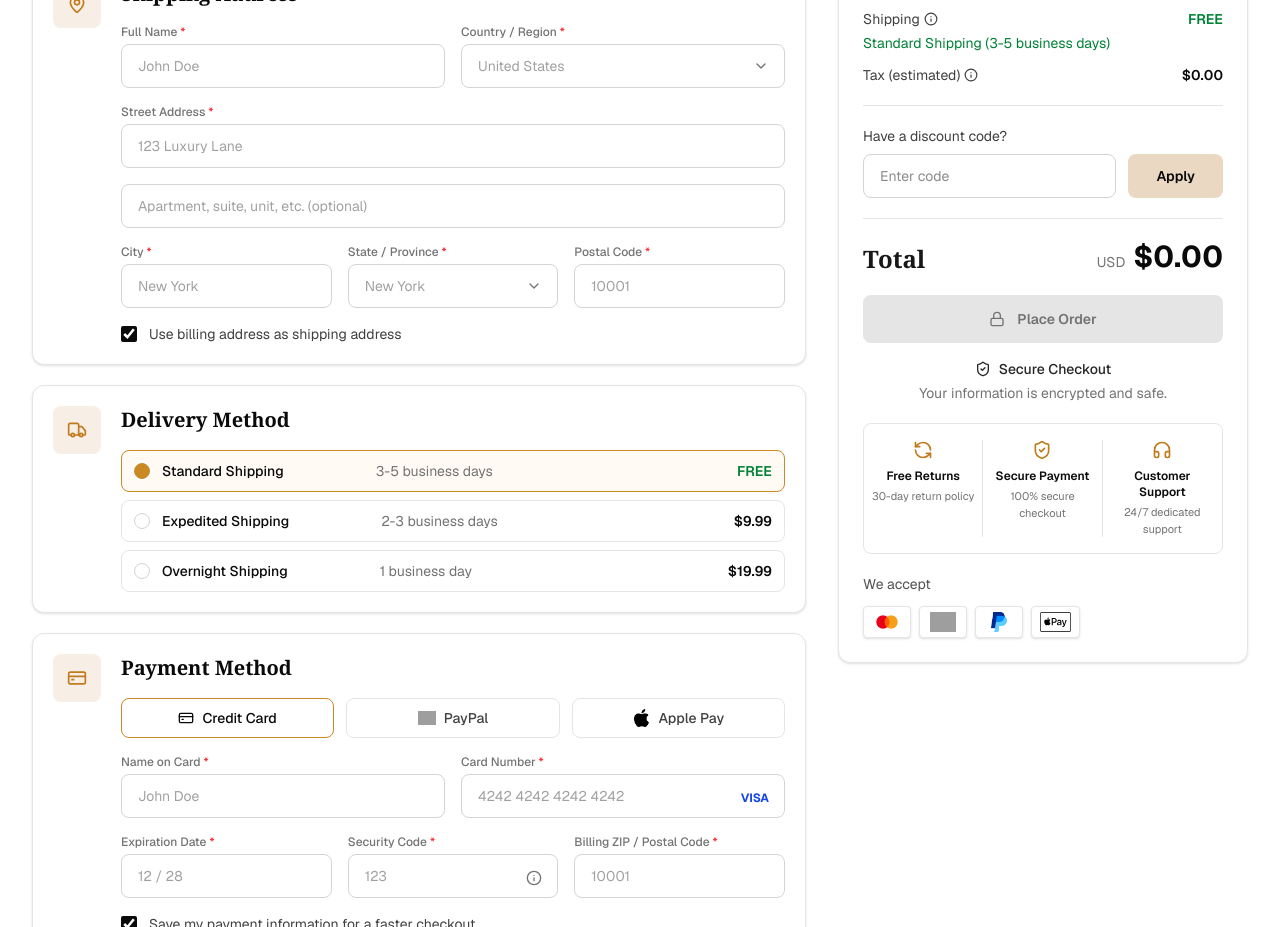
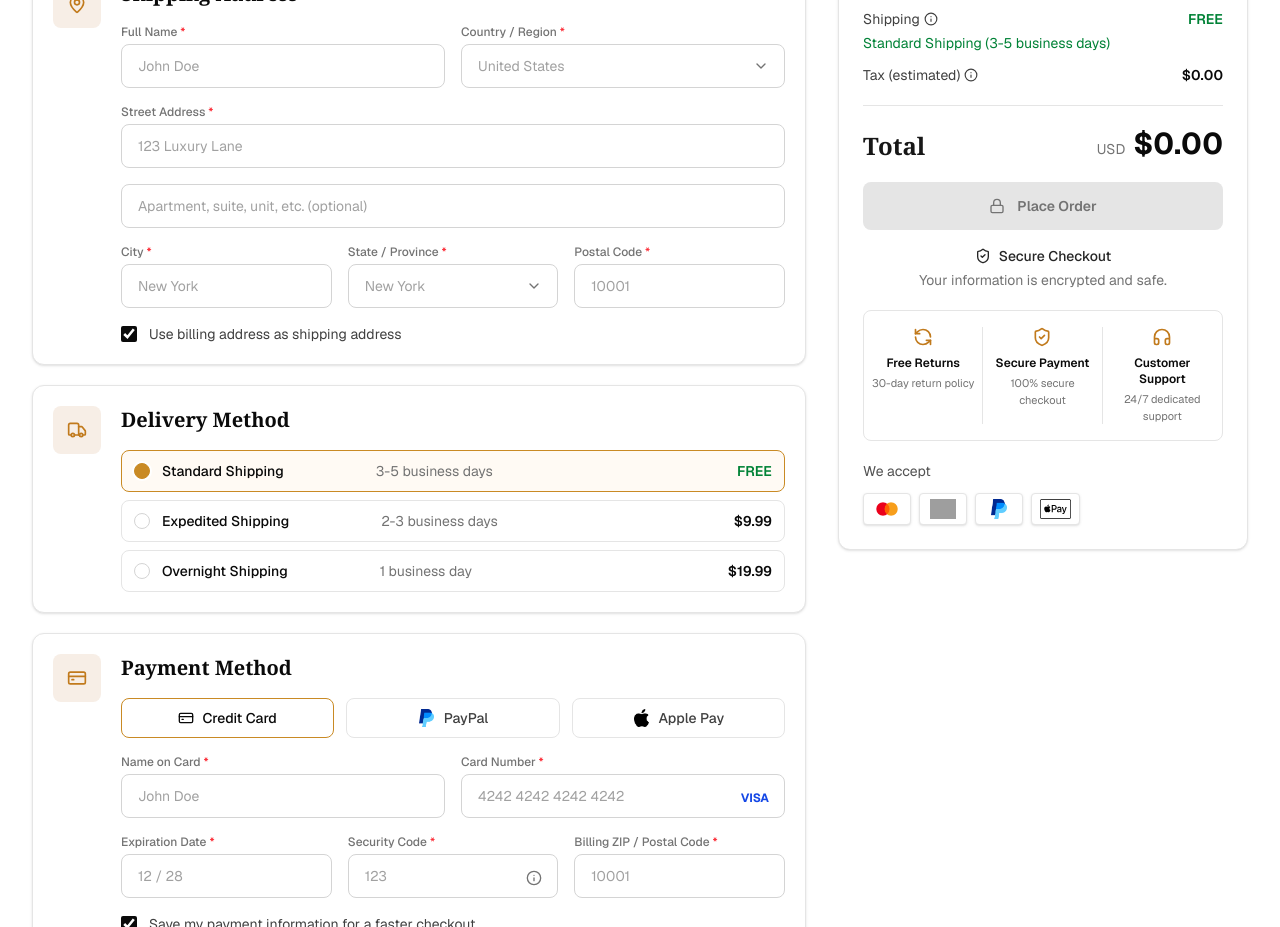
Before and after one commit to NaimurRahmannn/Kenakata-ecommerce-storefront-Next.js-, a Next.js app: page /checkout in a window 1280 px wide. Shown: the part 540-1467 px from the top of the page. Built offline with nearby package versions, Linux system fonts and the light colour scheme; grey boxes are pictures that could not be loaded.

Commit message:
feat(checkout): remove unecessary discount button

```diff
--- a/src/features/cart/components/cart-page-content.tsx
+++ b/src/features/cart/components/cart-page-content.tsx
@@ -203,24 +203,6 @@ export function CartPageContent({ products }: CartPageContentProps) {
             </div>
           </div>
 
-          <div className="mt-5">
-            <label className="text-xs font-semibold uppercase tracking-[0.2em] text-zinc-500">
-              Discount code
-            </label>
-            <div className="mt-2 flex gap-2">
-              <input
-                type="text"
-                placeholder="Enter code 123"
-                className="w-full rounded-lg border border-[#e8dfd3] bg-[#fffdf8] px-3 py-2 text-sm text-zinc-700 outline-none focus:border-[#c3a06a]"
-              />
-              <button
-                type="button"
-                className="rounded-lg border border-[#c3a06a] px-4 py-2 text-sm font-semibold text-[#9a763d] transition-colors hover:bg-[#f4eddf]"
-              >
-                Apply
-              </button>
-            </div>
-          </div>
 
           <div className="mt-6 border-t border-[#eee5d8] pt-4">
             <div className="flex items-center justify-between text-base font-semibold text-zinc-950">
--- a/src/features/checkout/components/checkout-content.tsx
+++ b/src/features/checkout/components/checkout-content.tsx
@@ -416,7 +416,7 @@ export function CheckoutContent() {
             <PaymentTab
               active={paymentMethod === "paypal"}
               text="PayPal"
-              image="/images/paypal.png"
+              image="/images/PayPal-Monogram-FullColor-RGB.png"
               onSelect={() => handlePaymentSelect("paypal")}
             />
             <PaymentTab
--- a/src/features/checkout/components/checkout-order-summary.tsx
+++ b/src/features/checkout/components/checkout-order-summary.tsx
@@ -140,20 +140,6 @@ export function CheckoutOrderSummary({
       </div>
 
       <div className="mt-5 border-t border-neutral-200 pt-5">
-        <p className="text-sm text-neutral-700">Have a discount code?</p>
-        <div className="mt-2 flex gap-3">
-          <input
-            type="text"
-            placeholder="Enter code"
-            className="h-11 flex-1 rounded-lg border border-neutral-300 px-4 text-sm outline-none focus:border-neutral-900"
-          />
-          <button className="h-11 rounded-lg bg-[#ead8c3] px-7 text-sm font-semibold text-neutral-950 transition hover:bg-[#dfc4a6]">
-            Apply
-          </button>
-        </div>
-      </div>
-
-      <div className="mt-5 border-t border-neutral-200 pt-5">
         <div className="flex items-end justify-between">
           <span className="font-serif text-2xl font-semibold">Total</span>
           <div className="text-right">
```
